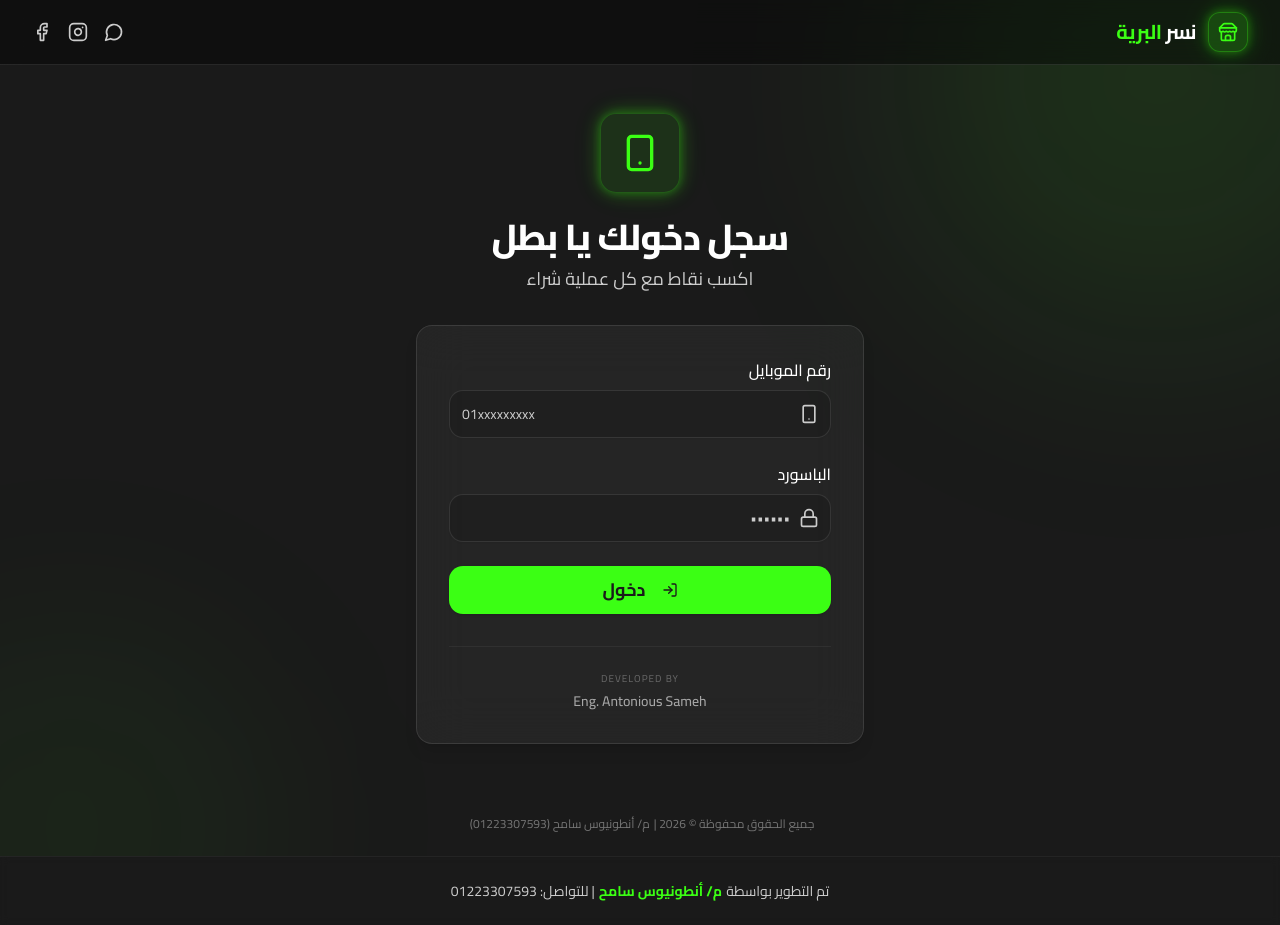
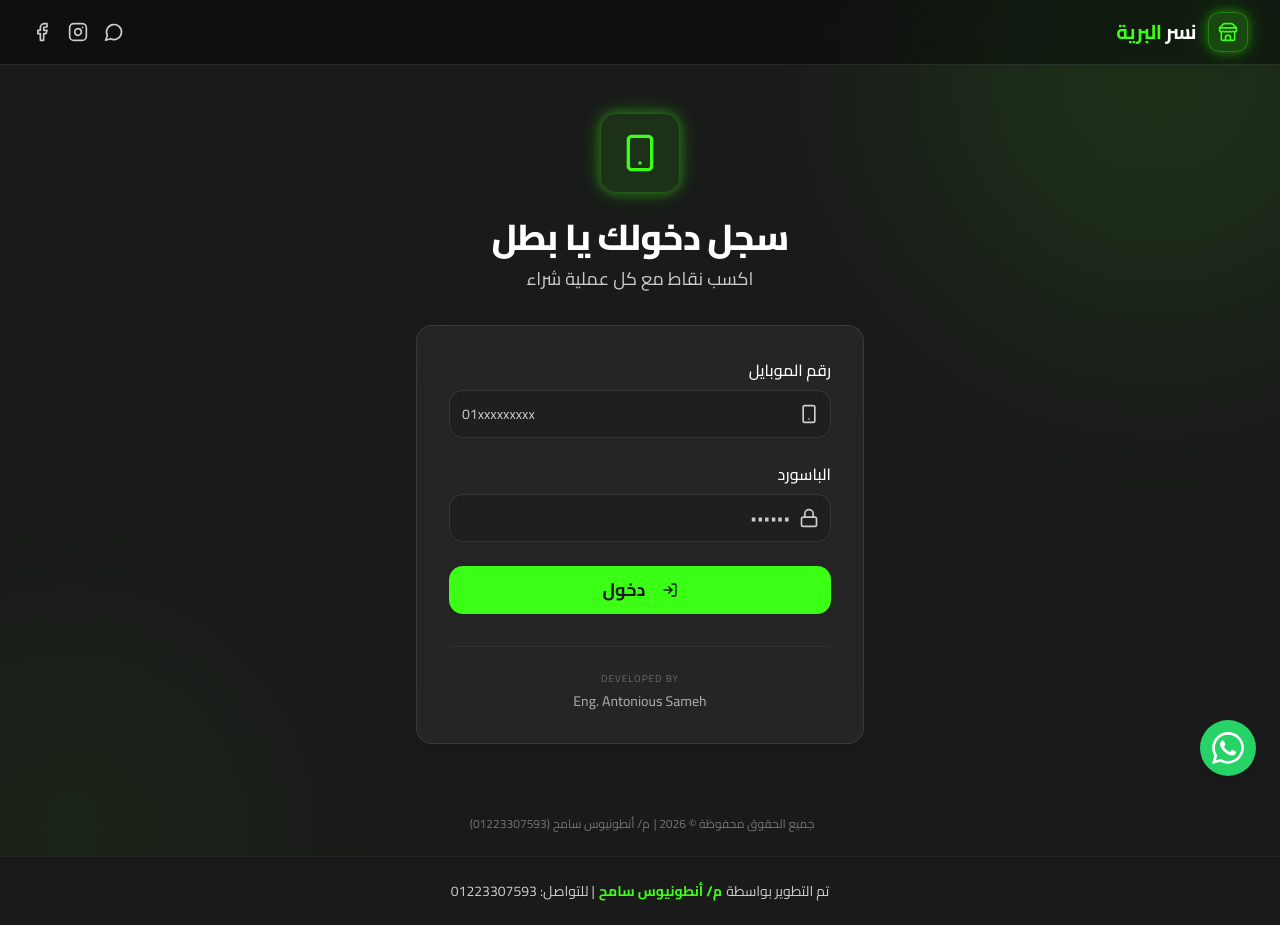
Before and after one commit to Antonious-Sameh/bonus, a React (Vite) app: page /login in a window 1280 px wide. Built offline with nearby package versions, Linux system fonts and the light colour scheme.

Commit message:
Update: AdminDashboard improvements and stats logic

```diff
--- a/src/App.jsx
+++ b/src/App.jsx
@@ -9,7 +9,8 @@
 import AdminDashboard from './pages/AdminDashboard';
 import CustomerProfile from './pages/CustomerProfile';
 import LeaderboardPage from './pages/LeaderboardPage';
-import SalesReport from './pages/SalesReport'; // 💡 استدعاء صفحة التقارير الجديدة
+import SalesReport from './pages/SalesReport';
+import WhatsAppWidget from "./components/WhatsAppWidget";
 
 function App() {
   return (
@@ -20,9 +21,11 @@
 
           <div className="flex-1">
             <Routes>
+              {/* توجيه الصفحة الرئيسية لصفحة تسجيل الدخول */}
               <Route path="/" element={<Navigate to="/login" replace />} />
               <Route path="/login" element={<LoginPage />} />
 
+              {/* مسارات الأدمن المحمية */}
               <Route
                 path="/admin"
                 element={
@@ -41,7 +44,7 @@
                 }
               />
 
-              {/* 💡 التعديل هنا: إضافة مسار صفحة تقارير المبيعات وحمايتها */}
+              {/* صفحة تقارير المبيعات */}
               <Route
                 path="/admin/reports"
                 element={
@@ -51,15 +54,7 @@
                 }
               />
 
-              <Route
-                path="/admin/leaderboard"
-                element={
-                  <ProtectedRoute requiredRole="admin">
-                    <LeaderboardPage />
-                  </ProtectedRoute>
-                }
-              />
-
+              {/* مسار العميل - متاح للعميل والأدمن */}
               <Route
                 path="/customer/:phone"
                 element={
@@ -69,12 +64,16 @@
                 }
               />
 
+              {/* أي مسار غير معروف يرجع للـ Login */}
               <Route path="*" element={<Navigate to="/login" replace />} />
             </Routes>
           </div>
 
           <Footer />
         </div>
+
+        {/* ✅ استدعاء علامة الواتساب هنا بيخليها ثابتة فوق كل الصفحات */}
+        <WhatsAppWidget />
 
         <Toaster position="top-center" toastOptions={{ className: 'font-cairo' }} />
       </Router>
--- /dev/null
+++ b/src/components/WhatsAppWidget.jsx
@@ -0,0 +1,28 @@
+// src/components/WhatsAppWidget.jsx
+
+const WhatsAppWidget = () => {
+  const phoneNumber = "201009012719";
+  const message = "السلام عليكم، محتاج استفسر عن خدمة معينة"; // اختياري لو عاوز رسالة جاهزة
+
+  const whatsappUrl = `https://wa.me/${phoneNumber}?text=${encodeURIComponent(message)}`;
+
+  return (
+    <a
+      href={whatsappUrl}
+      target="_blank"
+      rel="noopener noreferrer"
+      className="fixed bottom-6 right-6 z-[1000] flex h-14 w-14 items-center justify-center rounded-full bg-[#25d366] shadow-lg transition-transform hover:scale-110 active:scale-95"
+      aria-label="Contact us on WhatsApp"
+    >
+      <svg
+        viewBox="0 0 24 24"
+        className="h-8 w-8 fill-white"
+        xmlns="http://www.w3.org/2000/svg"
+      >
+        <path d="M17.472 14.382c-.297-.149-1.758-.867-2.03-.967-.273-.099-.471-.148-.67.15-.197.297-.767.966-.94 1.164-.173.199-.347.223-.644.075-.297-.15-1.255-.463-2.39-1.475-.883-.788-1.48-1.761-1.653-2.059-.173-.297-.018-.458.13-.606.134-.133.298-.347.446-.52.149-.174.198-.298.298-.497.099-.198.05-.371-.025-.52-.075-.149-.669-1.612-.916-2.207-.242-.579-.487-.5-.669-.51-.173-.008-.371-.01-.57-.01-.198 0-.52.074-.792.372-.272.297-1.04 1.016-1.04 2.479 0 1.462 1.065 2.875 1.213 3.074.149.198 2.096 3.2 5.077 4.487.709.306 1.262.489 1.694.625.712.227 1.36.195 1.871.118.571-.085 1.758-.719 2.006-1.413.248-.694.248-1.289.173-1.413-.074-.124-.272-.198-.57-.347m-5.421 7.403h-.004a9.87 9.87 0 01-5.031-1.378l-.361-.214-3.741.982.998-3.648-.235-.374a9.86 9.86 0 01-1.51-5.26c.001-5.45 4.436-9.884 9.888-9.884 2.64 0 5.122 1.03 6.988 2.898a9.825 9.825 0 012.893 6.994c-.003 5.45-4.437 9.884-9.885 9.884m8.413-18.297A11.815 11.815 0 0012.05 0C5.495 0 .16 5.335.157 11.892c0 2.096.547 4.142 1.588 5.945L0 24l6.335-1.662c1.72.94 3.659 1.437 5.634 1.437h.005c6.558 0 11.894-5.335 11.897-11.893a11.821 11.821 0 00-3.48-8.413Z" />
+      </svg>
+    </a>
+  );
+};
+
+export default WhatsAppWidget;
```
